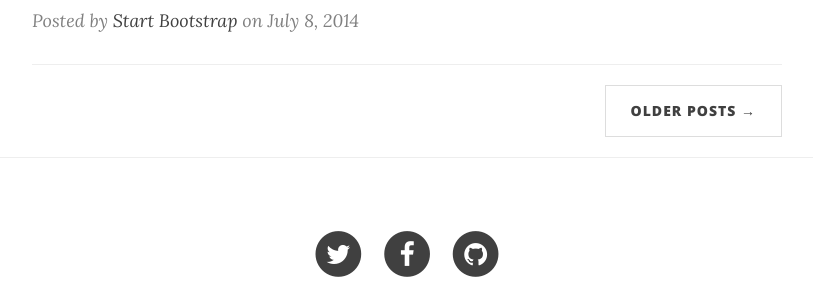
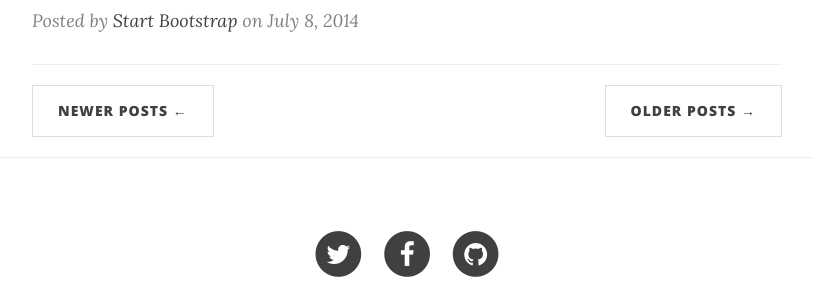
Before and after one commit to shafeen/DynamicCleanBlog, a PHP site: page / in a window 1280 px wide. Shown: the part 1353-1653 px from the top of the page, without its empty margins (233-1046 px from the left). Run offline with PHP 8.4, Linux system fonts and the light colour scheme; data that the repository does not hold is empty; some libraries are stand-ins or nearby versions.

Commit message:
updated home.phtml to contain a stub link to newer posts.

```diff
--- a/framework/views/main-html/home.phtml
+++ b/framework/views/main-html/home.phtml
@@ -131,9 +131,8 @@
                 <hr>
                 <!-- Pager -->
                 <ul class="pager">
-                    <li class="next">
-                        <a href="#">Older Posts &rarr;</a>
-                    </li>
+                    <li class="previous"><a href="#">Newer Posts &larr;</a></li>
+                    <li class="next"><a href="#">Older Posts &rarr;</a></li>
                 </ul>
             </div>
         </div>
```
